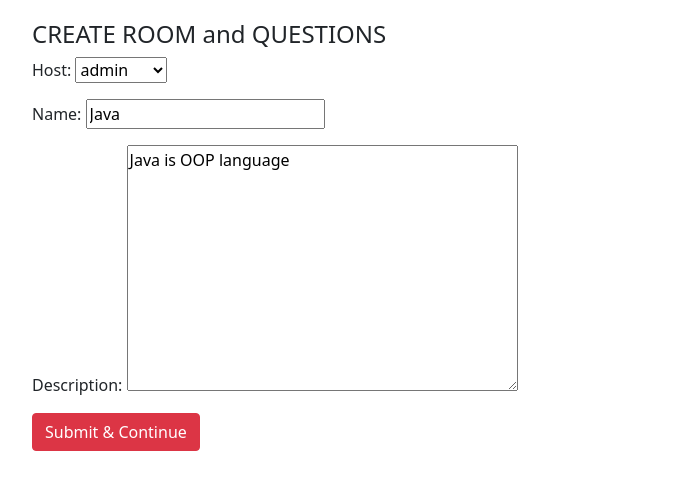
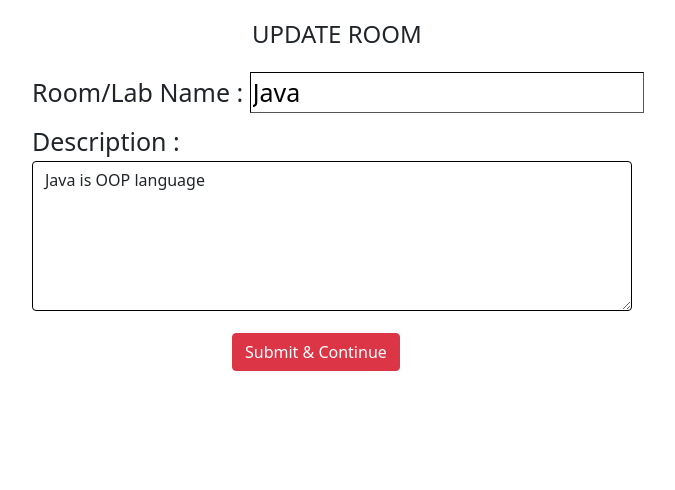
Before and after one commit to GeethaCharan31/OnlineProgrammingLab, a Django app: page /update_room/4 in a window 1280 px wide. Shown: the part 66-556 px from the top of the page, without its empty margins (8-683 px from the left). Run offline with Django 3.2, Linux system fonts and the light colour scheme; a user stored in the database is signed in; data comes from the database, SQL or seed files in the repository; both versions use the stored data as it was after the commit.

Commit message:
update/edit forms changed

```diff
--- a/base/urls.py
+++ b/base/urls.py
@@ -4,7 +4,7 @@ from . import views  # importing  views of the app-base
 urlpatterns = [
     path('home/', views.home, name="home"),  # urls
     path('room/<str:pk>/', views.room, name="room"),
-    # path('room/<str:pk>/<str:pk2>', views.question, name="question"),
+    # path('room/<str:pk>/<str:pk2>', views.question, name="question"), - this is view_question, shifted to compiler app
 
     path('create_room/', views.createRoom, name="createRoom"),
 
@@ -16,7 +16,7 @@ urlpatterns = [
     path('question_responses/<str:pk>/<str:pk2>', views.questionResponses, name="questionResponses"),
     path('view_response/<str:pk>/<str:pk2>/<str:pk3>', views.viewResponses, name="viewResponses"),
 
-    path('create_question/', views.createQuestion, name="createQuestion"),
+    path('create_question/<str:pk>', views.createQuestion, name="createQuestion"),
     # path('create_question2/', views.createQuestion2, name="createQuestion2"),
     path('update_question/<str:pk>/<str:pk2>', views.updateQuestion, name="updateQuestion"),
     path('delete_question/<str:pk>/<str:pk2>', views.deleteQuestion, name="deleteQuestion"),
--- a/base/views.py
+++ b/base/views.py
@@ -33,7 +33,7 @@ def room(request, pk):
 
     return render(request, "room.html", context)
 
-
+# remove this view as it is moved to compiler app
 def question(request, pk, pk2):
     """
     For Submission
@@ -59,7 +59,7 @@ def createRoom(request):
         room_info.save()
 
         if request.POST['btnradio'] == 'btnradio1':
-            return redirect('createQuestion')
+            return redirect('createQuestion',room_info.id)
         else:
             return redirect('home')
     context = {}
@@ -69,20 +69,22 @@ def createRoom(request):
 @login_required(login_url='login')
 def updateRoom(request, pk):
     room = Room.objects.get(id=pk)
-    form = RoomForm(instance=room)
+
 
     # checking for valid host
     if request.user != room.host:
         return HttpResponse("You can't do this ...")
 
     if request.method == "POST":
-        form = RoomForm(request.POST, instance=room)
-        if form.is_valid():
-            form.save();
-            return redirect('home')
+        room = Room.objects.get(id=pk)
+        room.name = request.POST.get('roomname')  # name of element in form
+        room.description = request.POST['description']
+        room.save()
 
-    context = {'form': form}
-    return render(request, "form.html", context)
+        return redirect('home')
+
+    context = {'room': room}
+    return render(request, "form2.html", context)
 
 
 @login_required(login_url='login')
@@ -95,49 +97,55 @@ def deleteRoom(request, pk):
 
     if request.method == "POST":
         room.delete()
-        """
-        # delete questions in room too.
-        questions = Question.objects.filter(room=pk)
-        for q in questions:
-            q.delete()
-        Not needed as FK is used as ON_CASCADE_DELETE
-        """
         return redirect('home')
 
     return render(request, "delete.html", {'obj': room})
 
 
 @login_required(login_url='login')
-def createQuestion(request):
-    form = QuestionForm()
+def createQuestion(request,pk):
     if request.method == "POST":
-        form = QuestionForm(request.POST)
-        if form.is_valid():
-            form.save()
-            return redirect('createQuestion')
+        question_title = request.POST.get('questiontitle')
+        question_full = request.POST['fullquestion']
+        sample_test_case = request.POST['testcase']
 
-    context = {'form': form}
-    return render(request, "question_form.html", context)
+        room = Room.objects.get(id=pk)
+
+        question_info = Question(question_title=question_title,question_full=question_full,
+                                 sample_test_case=sample_test_case,room=room)
+
+        if request.POST['btnradio'] == 'btnradio1':
+            question_info.save()
+            return redirect('createQuestion',room.id)
+        elif request.POST['btnradio'] == 'btnradio2':
+            question_info.save()
+            return redirect('room',room.id)
+        else:
+            return redirect('room',room.id)
+    context = {}
+    return render(request, "question_form2.html", context)
 
 
 @login_required(login_url='login')
 def updateQuestion(request, pk, pk2):
     room = Room.objects.get(id=pk)
     question = Question.objects.get(id=pk2)
-    form = QuestionForm(instance=question)
+    #form = QuestionForm(instance=question)
 
     # checking for valid host
     if request.user != room.host:
         return HttpResponse("You can't do this ...")
 
     if request.method == "POST":
-        form = QuestionForm(request.POST, instance=question)
-        if form.is_valid():
-            form.save();
-            return redirect('room', room.id)
+        question = Question.objects.get(id=pk2)
+        question.question_title = request.POST.get('questiontitle')
+        question.question_full = request.POST['fullquestion']
+        question.sample_test_case = request.POST['testcase']
+        question.save()
+        return redirect('room', room.id)
 
-    context = {'form': form}
-    return render(request, "form.html", context)
+    context = {'question': question}
+    return render(request, "question_form2.html", context)
 
 
 @login_required(login_url='login')
--- a/templates/form.html
+++ /dev/null
@@ -1,16 +0,0 @@
-{% extends 'main.html' %}
-
-{% block content %}
-
-<div style="padding-top:20px; padding-left:40px;">
-<h4> CREATE ROOM and QUESTIONS </h4>
-
-<div>
-    <form method="POST" action="">
-        {% csrf_token %}
-        {{form.as_p}}
-        <button class="btn btn-danger" type="submit">Submit & Continue</button>
-    </form>
-</div>
-</div>
-{% endblock %}
--- a/templates/form2.html
+++ b/templates/form2.html
@@ -4,32 +4,43 @@
 
 <!-- Currently, Form 2 is for creation , whereas form.html for update -->
 
-<div style="padding-top:20px; padding-left:40px;">
-    <h4> CREATE ROOM and QUESTIONS </h4>
-
+<div style="padding-top:20px; padding-left:40px;font-size:25px">
+    {% if room %}
+    <h4 style="padding-left:220px;padding-bottom:15px;"> UPDATE ROOM </h4>
+    {%else%}
+    <h4 style="padding-left:120px;padding-bottom:15px;"> CREATE ROOM and QUESTIONS </h4>
+    {%endif%}
     <div>
         <form method="POST" action="">
             {% csrf_token %}
-            <div class="login-form" style="padding-left:7px;">
+            <div style="padding-bottom:10px;">
                 <label for="">Room/Lab Name : </label>
-                <input type="text" id="roomname" name="roomname" required>
+                <input type="text" id="roomname" name="roomname" required  value="{{room.name}}"
+                       style="width:394px; border-width:1px; border-color:black">
             </div>
 
-            <div class="login-form">
+            <div style="padding-bottom:10px;">
                 <label for="">Description : </label>
-                <input type="text" id="description" name="description" required>
+                <textarea class="form-control"  id="description" name="description"
+                          style="height: 150px;width:600px; border-width:1px;
+                          border-color:black">{{room.description}}</textarea>
             </div>
-
-            <div class="btn-group" role="group" aria-label="Basic radio toggle button group">
-                <input type="radio" class="btn-check" name="btnradio" id="btnradio1" value="btnradio1" autocomplete="off" checked required>
+            {% if room %}
+            {%else%}
+            <div class="btn-group" role="group" aria-label="Basic radio toggle button group"
+                 style="padding-left:150px;">
+                <input type="radio" class="btn-check" name="btnradio" id="btnradio1" value="btnradio1"
+                       autocomplete="off" checked required>
                 <label class="btn btn-outline-primary" for="btnradio1">Add Questions</label>
 
-                <input type="radio" class="btn-check" name="btnradio" id="btnradio2" value="btnradio2" autocomplete="off">
+                <input type="radio" class="btn-check" name="btnradio" id="btnradio2" value="btnradio2"
+                       autocomplete="off">
                 <label class="btn btn-outline-primary" for="btnradio2">Create Only Room</label>
             </div>
-            <div>
-            <button class="btn btn-danger" type="submit">Submit & Continue</button>
-                </div>
+            {%endif%}
+            <div style="padding-left:200px; padding-top:10px">
+                <button class="btn btn-danger" type="submit">Submit & Continue</button>
+            </div>
         </form>
     </div>
 </div>
```
Also changed, not shown: templates/delete.html (+15 -4 lines), templates/question_form.html (deleted, +0 -14 lines), templates/question_form2.html (added, +58 -0 lines), templates/room.html (+3 -4 lines), db.sqlite3.
